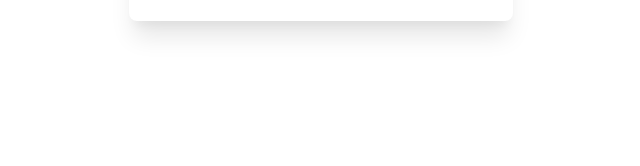
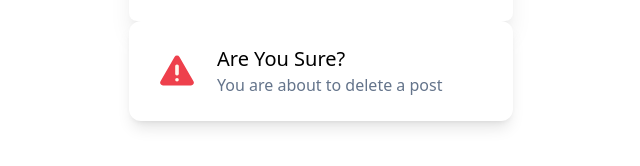
Before and after one commit to RommelTJ/TailwindCourse, a plain HTML site: page s02-utility-first/index.html in a window 1280 px wide. Shown: the part 280-446 px from the top of the page, without its empty margins (319-959 px from the left). Drawn offline with nearby package versions, Linux system fonts and the light colour scheme.

Commit message:
:sparkles: s2: Utility first example

```diff
--- a/s02-utility-first/index.html
+++ b/s02-utility-first/index.html
@@ -57,6 +57,13 @@
 </div>
 
 <!-- Tailwind Version -->
+<div class="flex items-center p-6 max-w-sm mx-auto bg-white rounded-xl shadow-lg space-x-4">
+    <img class="h-12 w-12" src="../assets/img/warning.svg" alt="alert" />
+    <div>
+        <div class="text-xl font-medium text-black">Are You Sure?</div>
+        <p class="text-slate-500">You are about to delete a post</p>
+    </div>
+</div>
 
 </body>
 </html>
```
